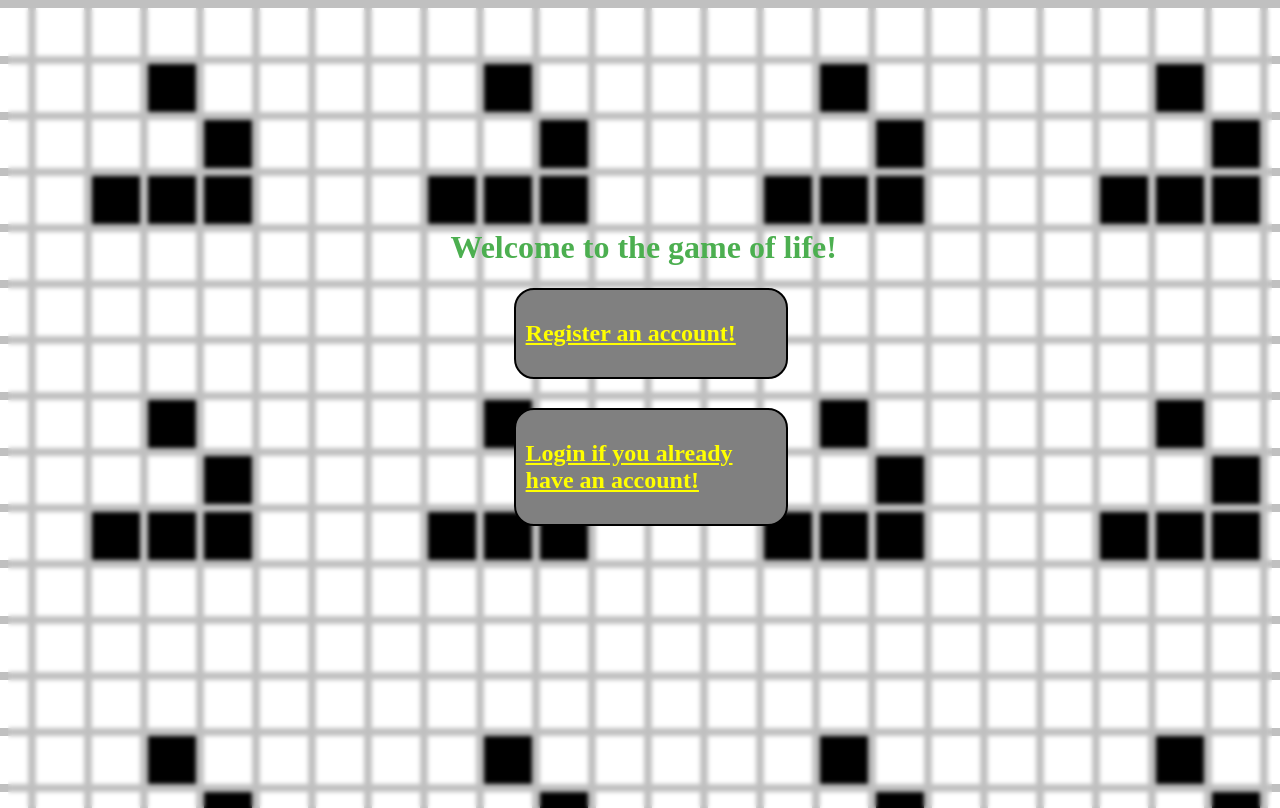
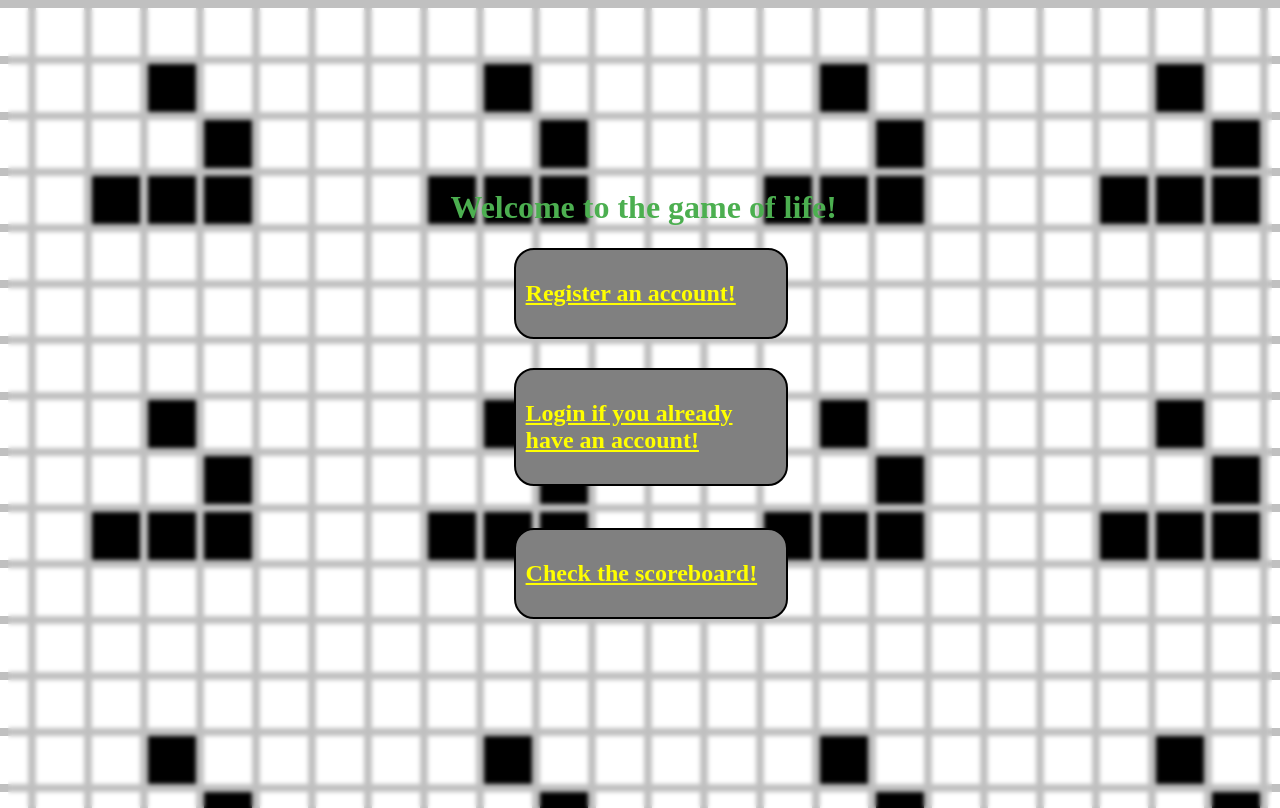
Before and after one commit to williamchoi7090/project3, a PHP site: page /intro.html in a window 1280 px wide. Run offline with PHP 8.4, Linux system fonts and the light colour scheme.

Commit message:
Add files via upload

```diff
--- a/intro.css
+++ b/intro.css
@@ -10,13 +10,13 @@ body {
 .welcome {
     color: #4caf50;
     position: absolute;
-    top: 25%;
+    top: 20%;
     left: 35%;
 }
-.login {
+.register {
     display: block;
     position: absolute;
-    top: 50%;
+    top: 30%;
     left: 40%;
     width: 250px;
     border: solid 2px black;
@@ -24,16 +24,39 @@ body {
     background-color: grey;
     padding: 10px;
 }
-.register {
+.login {
     display: block;
     position: absolute;
-    top: 35%;
+    top: 45%;
     left: 40%;
     width: 250px;
     border: solid 2px black;
     border-radius: 20px;
     background-color: grey;
     padding: 10px;
+}
+.score {
+    display: block;
+    position: absolute;
+    top: 65%;
+    left: 40%;
+    width: 250px;
+    border: solid 2px black;
+    border-radius: 20px;
+    background-color: grey;
+    padding: 10px;
+}
+.score2 {
+    display: block;
+    margin-left: auto;
+    margin-right: auto;
+    width: 300px;
+    border: solid 2px rgba(255,255,255,0.4);
+    border-radius: 20px;
+    background-color: grey;
+    padding: 10px;
+    text-align: center;
+    color: #4caf50;
 }
 .error {
     display: block;
--- a/intro.html
+++ b/intro.html
@@ -7,7 +7,7 @@
         <link rel="stylesheet" href="intro.css">
 </head>
 <body>
-    <div class= "welcome">
+    <div class="welcome">
         <h1>Welcome to the game of life!</h1>
     </div>
     <div class="register">
@@ -16,5 +16,8 @@
     <div class="login">
         <h2><a href='login.php'>Login if you already have an account!</a></h2>
     </div>
+    <div class="score">
+        <h2><a href='score.php'>Check the scoreboard!</a></h2>
+    </div>
 </body>
 </html>
--- /dev/null
+++ b/score.txt
@@ -0,0 +1 @@
+William
```
Also changed, not shown: score.php (added, +18 -0 lines).
